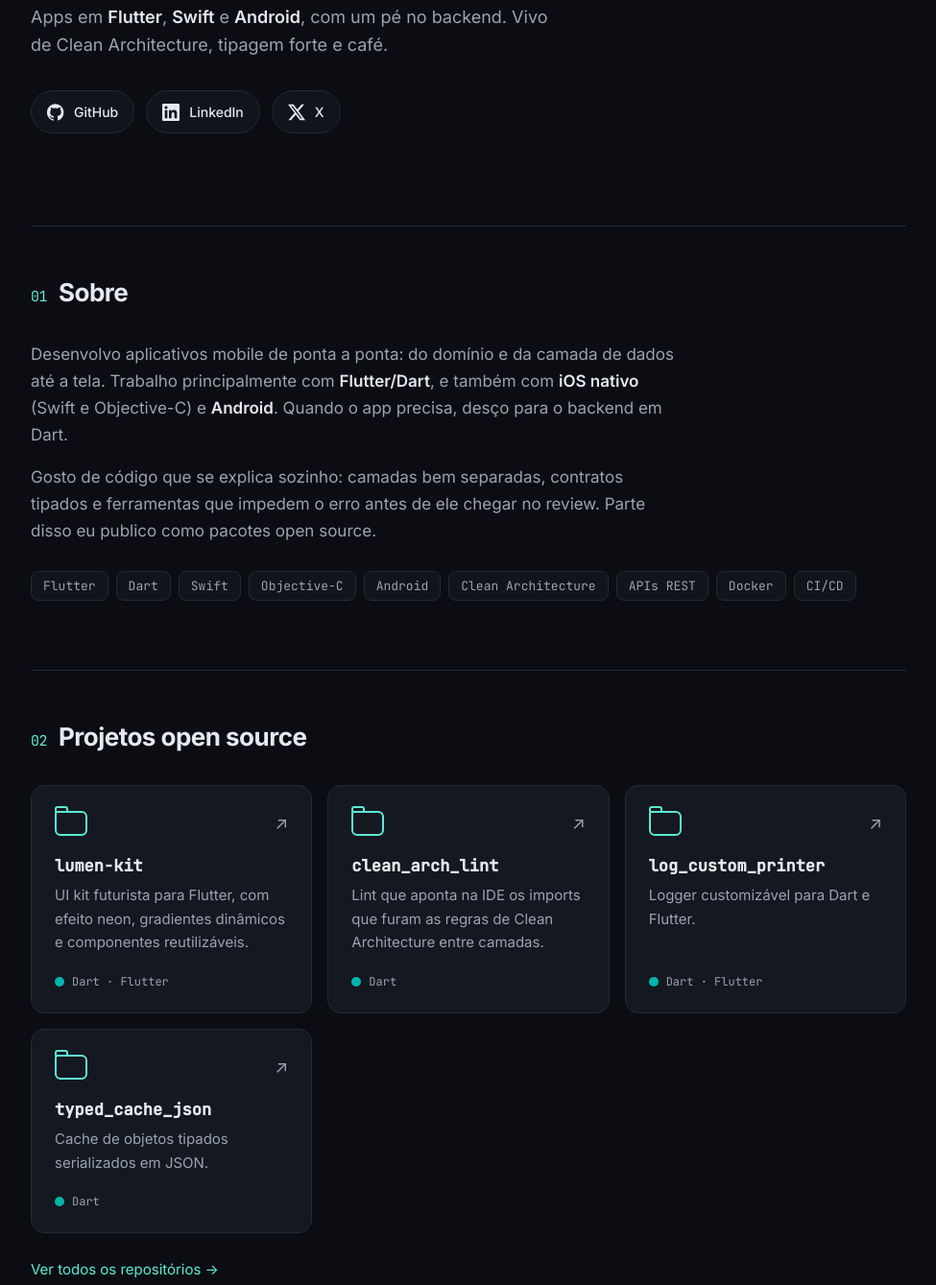
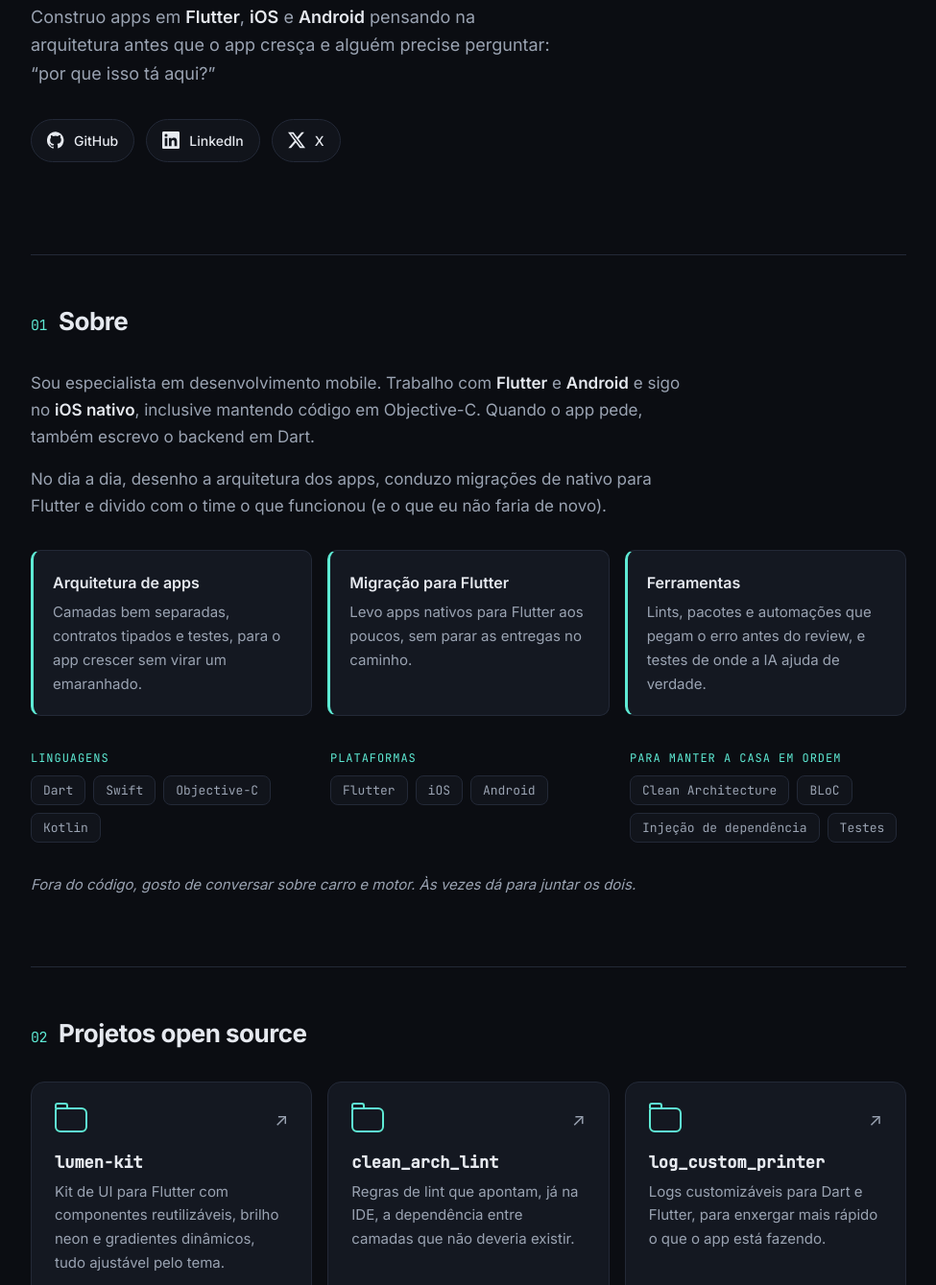
Before and after one commit to saulogatti/saulogatti.github.io, a plain HTML site: page index.html in a window 1280 px wide. Shown: the part 443-1782 px from the top of the page at 96% size, without its empty margins (152-1127 px from the left). Drawn offline with Linux system fonts and the light colour scheme.

Commit message:
feat: align site copy with the GitHub profile README
Senior Mobile Engineer title from the profile banner, an about section
with three focus areas, the stack grouped by languages, platforms and
practices, and rewritten project descriptions. The banner becomes the
link preview image.

Co-Authored-By: Claude Opus 5.5 <noreply@anthropic.com>

```diff
--- a/assets/style.css
+++ b/assets/style.css
@@ -193,14 +193,48 @@ h2 {
 .about { max-width: 680px; color: var(--muted); font-size: 17px; }
 .about p { margin: 0 0 16px; }
 
+.focus {
+  display: grid;
+  grid-template-columns: repeat(auto-fit, minmax(200px, 1fr));
+  gap: 16px;
+  margin: 32px 0 0;
+  padding: 0;
+  list-style: none;
+}
+.focus li {
+  padding: 20px;
+  border: 1px solid var(--line);
+  border-left: 3px solid var(--accent);
+  border-radius: 10px;
+  background: var(--card);
+}
+.focus h3 { margin: 0 0 6px; font-size: 16px; font-weight: 600; }
+.focus p { margin: 0; color: var(--muted); font-size: 15px; }
+
+.stack-groups {
+  display: grid;
+  grid-template-columns: repeat(auto-fit, minmax(220px, 1fr));
+  gap: 20px 24px;
+  margin: 36px 0 0;
+}
+.stack-label {
+  margin: 0 0 10px;
+  font: 400 12px var(--mono);
+  text-transform: uppercase;
+  letter-spacing: .08em;
+  color: var(--accent);
+}
+
 .stack {
   display: flex;
   flex-wrap: wrap;
   gap: 8px;
-  margin: 28px 0 0;
+  margin: 0;
   padding: 0;
   list-style: none;
 }
+
+.aside { margin: 32px 0 0; color: var(--muted); font-size: 15px; font-style: italic; }
 .stack li {
   padding: 6px 12px;
   border: 1px solid var(--line);
--- a/index.html
+++ b/index.html
@@ -3,18 +3,18 @@
 <head>
   <meta charset="utf-8">
   <meta name="viewport" content="width=device-width, initial-scale=1">
-  <title>Saulo Gatti · Mobile Software Engineer</title>
-  <meta name="description" content="Saulo Gatti, Mobile Software Engineer em São Carlos (SP). Flutter, Dart, Swift e backend, com Clean Architecture e tipagem forte.">
+  <title>Saulo Gatti · Senior Mobile Engineer</title>
+  <meta name="description" content="Saulo Gatti, Senior Mobile Engineer em São Carlos (SP). Apps em Flutter, iOS e Android, arquitetura de apps e migração de nativo para Flutter.">
   <meta name="theme-color" content="#0b0d12">
   <link rel="canonical" href="https://saulogatti.com.br/">
   <link rel="icon" href="assets/favicon.svg" type="image/svg+xml">
 
   <meta property="og:type" content="website">
-  <meta property="og:title" content="Saulo Gatti · Mobile Software Engineer">
-  <meta property="og:description" content="Flutter, Dart, Swift e backend. Clean Architecture, tipagem forte e café.">
+  <meta property="og:title" content="Saulo Gatti · Senior Mobile Engineer">
+  <meta property="og:description" content="Apps em Flutter, iOS e Android, com a arquitetura pensada antes de o app crescer.">
   <meta property="og:url" content="https://saulogatti.com.br/">
-  <meta property="og:image" content="https://github.com/saulogatti.png?size=600">
-  <meta name="twitter:card" content="summary">
+  <meta property="og:image" content="https://saulogatti.com.br/assets/banner.png">
+  <meta name="twitter:card" content="summary_large_image">
 
   <link rel="preconnect" href="https://fonts.googleapis.com">
   <link rel="preconnect" href="https://fonts.gstatic.com" crossorigin>
@@ -26,7 +26,7 @@
     "@context": "https://schema.org",
     "@type": "Person",
     "name": "Saulo Gatti",
-    "jobTitle": "Mobile Software Engineer",
+    "jobTitle": "Senior Mobile Engineer",
     "url": "https://saulogatti.com.br/",
     "address": { "@type": "PostalAddress", "addressLocality": "São Carlos", "addressRegion": "SP", "addressCountry": "BR" },
     "sameAs": [
@@ -59,10 +59,10 @@
 
       <p class="eyebrow"><span class="dot"></span> São Carlos · SP · Brasil</p>
       <h1>Saulo Gatti</h1>
-      <p class="role">Mobile Software Engineer</p>
+      <p class="role">Senior Mobile Engineer</p>
       <p class="tagline">
-        Apps em <strong>Flutter</strong>, <strong>Swift</strong> e <strong>Android</strong>, com um pé no backend.
-        Vivo de Clean Architecture, tipagem forte e café.
+        Construo apps em <strong>Flutter</strong>, <strong>iOS</strong> e <strong>Android</strong> pensando na
+        arquitetura antes que o app cresça e alguém precise perguntar: “por que isso tá aqui?”
       </p>
 
       <ul class="social" aria-label="Redes">
@@ -87,20 +87,47 @@
       <h2><span class="num">01</span> Sobre</h2>
       <div class="about">
         <p>
-          Desenvolvo aplicativos mobile de ponta a ponta: do domínio e da camada de dados até a tela.
-          Trabalho principalmente com <strong>Flutter/Dart</strong>, e também com <strong>iOS nativo</strong>
-          (Swift e Objective-C) e <strong>Android</strong>. Quando o app precisa, desço para o backend em Dart.
+          Sou especialista em desenvolvimento mobile. Trabalho com <strong>Flutter</strong> e <strong>Android</strong>
+          e sigo no <strong>iOS nativo</strong>, inclusive mantendo código em Objective-C. Quando o app pede,
+          também escrevo o backend em Dart.
         </p>
         <p>
-          Gosto de código que se explica sozinho: camadas bem separadas, contratos tipados e ferramentas que
-          impedem o erro antes de ele chegar no review. Parte disso eu publico como pacotes open source.
+          No dia a dia, desenho a arquitetura dos apps, conduzo migrações de nativo para Flutter e divido com
+          o time o que funcionou (e o que eu não faria de novo).
         </p>
       </div>
 
-      <ul class="stack" aria-label="Tecnologias">
-        <li>Flutter</li><li>Dart</li><li>Swift</li><li>Objective-C</li><li>Android</li>
-        <li>Clean Architecture</li><li>APIs REST</li><li>Docker</li><li>CI/CD</li>
+      <ul class="focus">
+        <li>
+          <h3>Arquitetura de apps</h3>
+          <p>Camadas bem separadas, contratos tipados e testes, para o app crescer sem virar um emaranhado.</p>
+        </li>
+        <li>
+          <h3>Migração para Flutter</h3>
+          <p>Levo apps nativos para Flutter aos poucos, sem parar as entregas no caminho.</p>
+        </li>
+        <li>
+          <h3>Ferramentas</h3>
+          <p>Lints, pacotes e automações que pegam o erro antes do review, e testes de onde a IA ajuda de verdade.</p>
+        </li>
       </ul>
+
+      <div class="stack-groups">
+        <div>
+          <p class="stack-label">Linguagens</p>
+          <ul class="stack"><li>Dart</li><li>Swift</li><li>Objective-C</li><li>Kotlin</li></ul>
+        </div>
+        <div>
+          <p class="stack-label">Plataformas</p>
+          <ul class="stack"><li>Flutter</li><li>iOS</li><li>Android</li></ul>
+        </div>
+        <div>
+          <p class="stack-label">Para manter a casa em ordem</p>
+          <ul class="stack"><li>Clean Architecture</li><li>BLoC</li><li>Injeção de dependência</li><li>Testes</li></ul>
+        </div>
+      </div>
+
+      <p class="aside">Fora do código, gosto de conversar sobre carro e motor. Às vezes dá para juntar os dois.</p>
     </section>
 
     <section id="projetos" class="block">
@@ -109,25 +136,25 @@
         <a class="card" href="https://github.com/saulogatti/lumen-kit" target="_blank" rel="noopener">
           <div class="card-head"><span class="folder" aria-hidden="true"></span><span class="arrow" aria-hidden="true">↗</span></div>
           <h3>lumen-kit</h3>
-          <p>UI kit futurista para Flutter, com efeito neon, gradientes dinâmicos e componentes reutilizáveis.</p>
+          <p>Kit de UI para Flutter com componentes reutilizáveis, brilho neon e gradientes dinâmicos, tudo ajustável pelo tema.</p>
           <span class="lang"><i></i>Dart · Flutter</span>
         </a>
         <a class="card" href="https://github.com/saulogatti/clean_arch_lint" target="_blank" rel="noopener">
           <div class="card-head"><span class="folder" aria-hidden="true"></span><span class="arrow" aria-hidden="true">↗</span></div>
           <h3>clean_arch_lint</h3>
-          <p>Lint que aponta na IDE os imports que furam as regras de Clean Architecture entre camadas.</p>
+          <p>Regras de lint que apontam, já na IDE, a dependência entre camadas que não deveria existir.</p>
           <span class="lang"><i></i>Dart</span>
         </a>
         <a class="card" href="https://github.com/saulogatti/log_custom_printer" target="_blank" rel="noopener">
           <div class="card-head"><span class="folder" aria-hidden="true"></span><span class="arrow" aria-hidden="true">↗</span></div>
           <h3>log_custom_printer</h3>
-          <p>Logger customizável para Dart e Flutter.</p>
+          <p>Logs customizáveis para Dart e Flutter, para enxergar mais rápido o que o app está fazendo.</p>
           <span class="lang"><i></i>Dart · Flutter</span>
         </a>
         <a class="card" href="https://github.com/saulogatti/typed_cache_json" target="_blank" rel="noopener">
           <div class="card-head"><span class="folder" aria-hidden="true"></span><span class="arrow" aria-hidden="true">↗</span></div>
           <h3>typed_cache_json</h3>
-          <p>Cache de objetos tipados serializados em JSON.</p>
+          <p>Cache de objetos tipados para Dart, guardados em JSON.</p>
           <span class="lang"><i></i>Dart</span>
         </a>
       </div>
@@ -136,7 +163,7 @@
 
     <section id="contato" class="block contact">
       <h2><span class="num">03</span> Contato</h2>
-      <p>Quer conversar sobre um projeto, uma vaga ou um pacote? O caminho mais rápido é o LinkedIn.</p>
+      <p>Quer conversar sobre um app, uma migração para Flutter ou um dos pacotes? Me chama no LinkedIn.</p>
       <a class="btn" href="https://www.linkedin.com/in/saulo-gatti" target="_blank" rel="noopener">Falar no LinkedIn</a>
     </section>
   </main>
```
Also changed, not shown: assets/banner.png (added).
